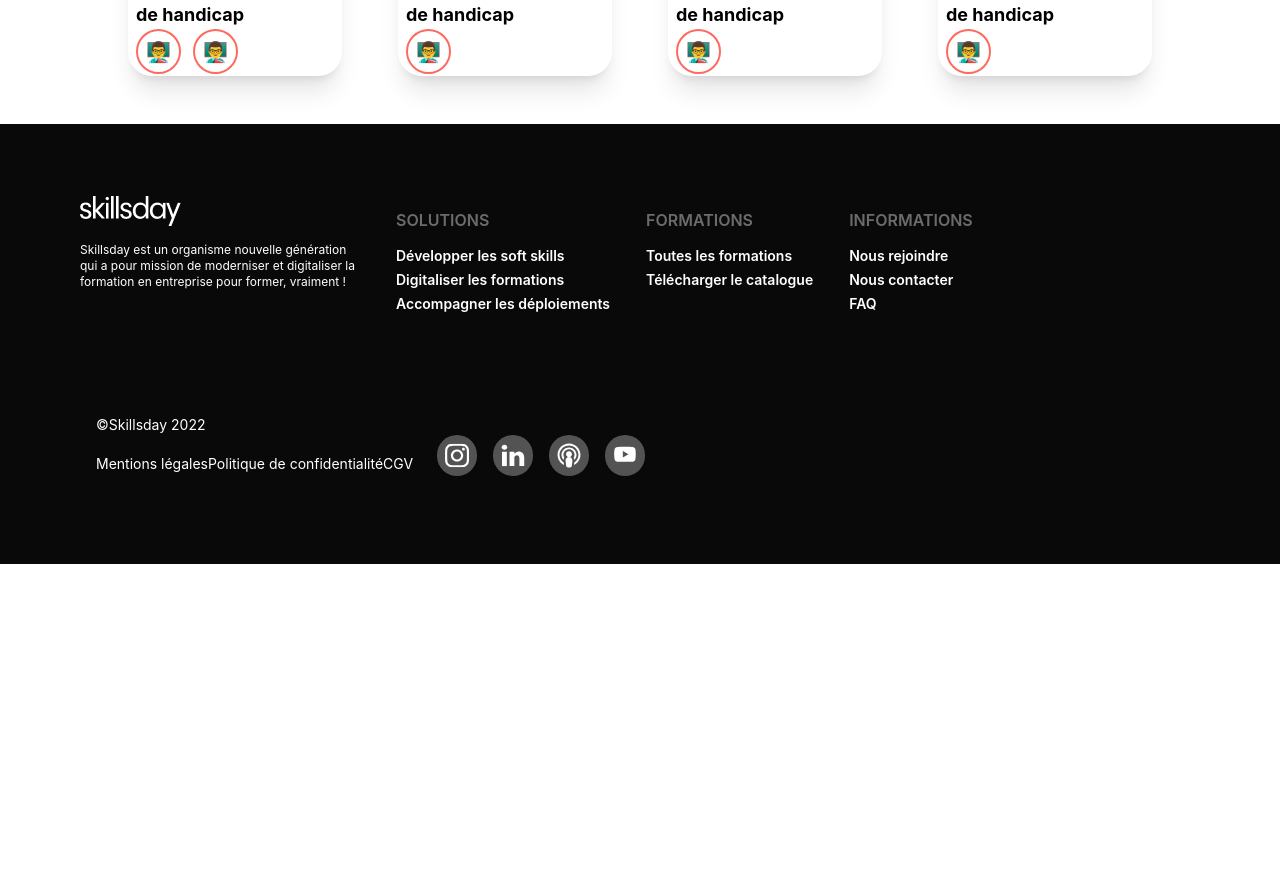
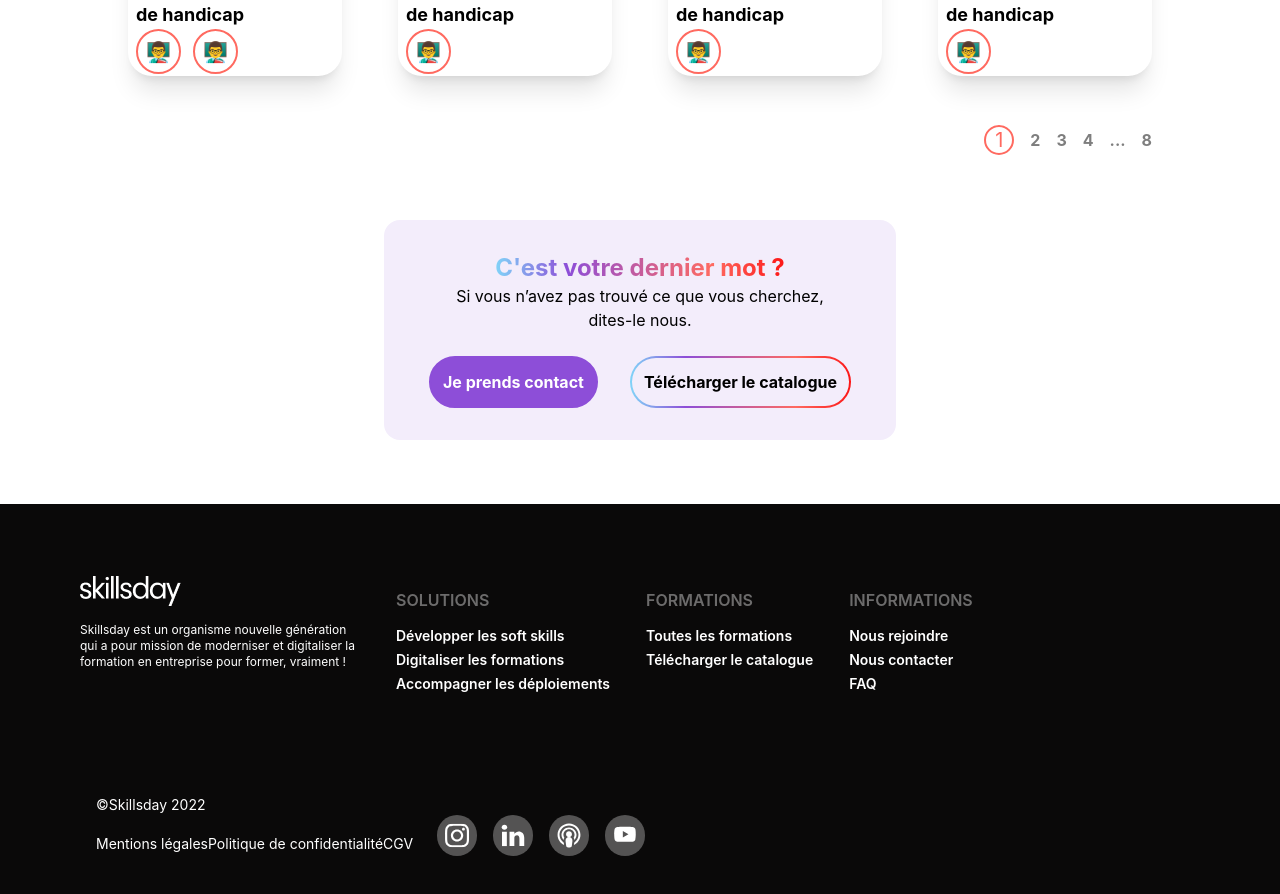
Before and after one commit to IIM-Creative-Technology/framework-front-end-a2dw2-chrismann_tamen, a Vue app: page / in a window 1280 px wide. Shown: the part 2160-3054 px from the top of the page. Before the commit the page ends 2724 px from the top, so only its background shows below. Built offline with nearby package versions, Linux system fonts and the light colour scheme; a web font is replaced by a local one.

Commit message:
💄 final

```diff
--- a/src/App.vue
+++ b/src/App.vue
@@ -3,6 +3,8 @@
 // Check out https://vuejs.org/api/sfc-script-setup.html#script-setup
 import Top from './components/Top.vue'
 import Card from "./components/Card.vue";
+import SwitchPage from "./components/SwitchPage.vue";
+import Cta from "./components/Cta.vue";
 import Footer from "./components/Footer.vue";
 </script>
 
@@ -75,6 +77,10 @@ import Footer from "./components/Footer.vue";
         </div>
       </div>
     </section>
+    <SwitchPage class='sm:justify-end justify-center' />
+    <div class="w-full flex justify-center">
+      <Cta/>
+    </div>
   </main>
   <Footer />
 </template>
--- /dev/null
+++ b/src/components/Cta.vue
@@ -0,0 +1,27 @@
+<template>
+    <div class="sm:w-1/2 w-full bg-bgCta flex flex-col items-center justify-center text-center py-8 rounded-2xl my-16">
+        <h3 class="font-bold text-2xl gradientOn">C'est votre dernier mot ?</h3>
+        <p class="w-full sm:w-96">Si vous n’avez pas trouvé ce que vous cherchez, dites-le nous.</p>
+        <div class="flex flex-col sm:px-0 px-8 sm:flex-row gap-8 w-full justify-center mt-6">
+            <a class="font-bold text-white bg-cta p-3 rounded-full border-2 border-solid border-cta" href="#">Je prends contact</a>
+            <a class="font-bold p-3 border-gradient" href="#">Télécharger le catalogue</a>
+        </div>
+    </div>
+</template>
+
+<style scoped>
+    /* background: linear-gradient(to right, rgba(128, 212, 248, 1) 0%, rgba(141, 78, 216, 1) 25%, rgba(255, 106, 96, 1) 75%, rgba(252, 22, 22, 1) 100%) border-box; */
+.border-gradient{
+    background: linear-gradient(#F3EDFB, #F3EDFB) padding-box,
+    linear-gradient(to right, rgba(128, 212, 248, 1) 0%, rgba(141, 78, 216, 1) 25%, rgba(255, 106, 96, 1) 75%, rgba(252, 22, 22, 1) 100%) border-box;
+    border-radius: 50em;
+    border: 2px solid transparent;
+}
+
+.gradientOn{
+    background: linear-gradient(to right, rgba(128, 212, 248, 1) 0%, rgba(141, 78, 216, 1) 25%, rgba(255, 106, 96, 1) 75%, rgba(252, 22, 22, 1) 100%);
+    -webkit-background-clip: text;
+    -webkit-text-fill-color: transparent;
+}
+
+</style>
--- /dev/null
+++ b/src/components/SwitchPage.vue
@@ -0,0 +1,21 @@
+<!-- Voir https://vuejs.org/guide/components/props.html#prop-passing-details -->
+<script setup>
+import CardBtn from "./CardBtn.vue";
+</script>
+<template>
+    <div class="flex flex-row gap-4 w-full items-center h-8">
+        <CardBtn class="text-minBtn minSize" linkBtn="#" contentBtn="1" />
+        <a class='opacity-50 font-bold' href="#">2</a>
+        <a class='opacity-50 font-bold' href="#">3</a>
+        <a class='opacity-50 font-bold' href="#">4</a>
+        <a class='opacity-50 font-bold' href="#">...</a>
+        <a class='opacity-50 font-bold' href="#">8</a>
+    </div>
+</template>
+
+<style scoped>
+.minSize{
+    height: 30px;
+    width: 30px;
+}
+</style>
```
